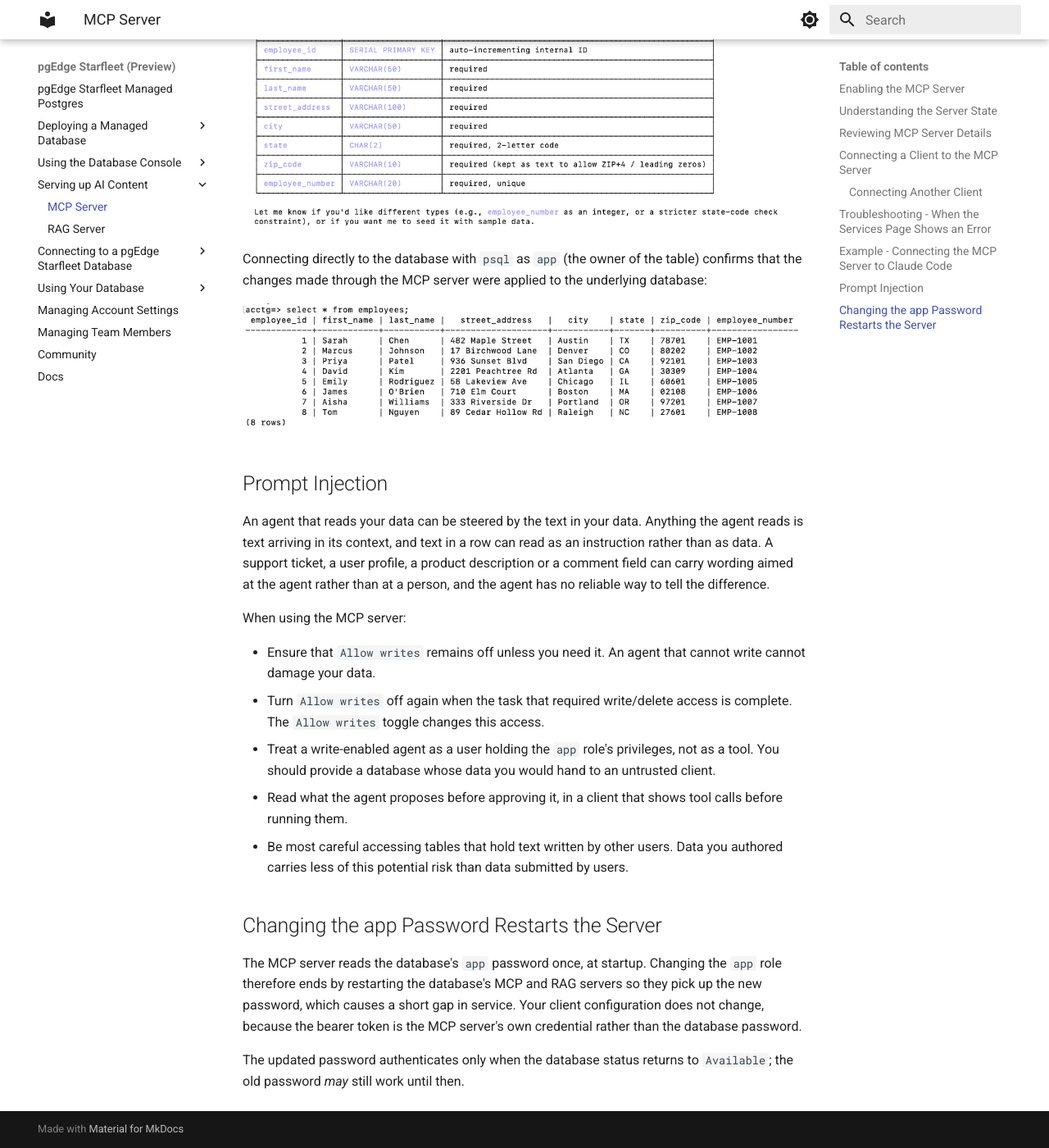
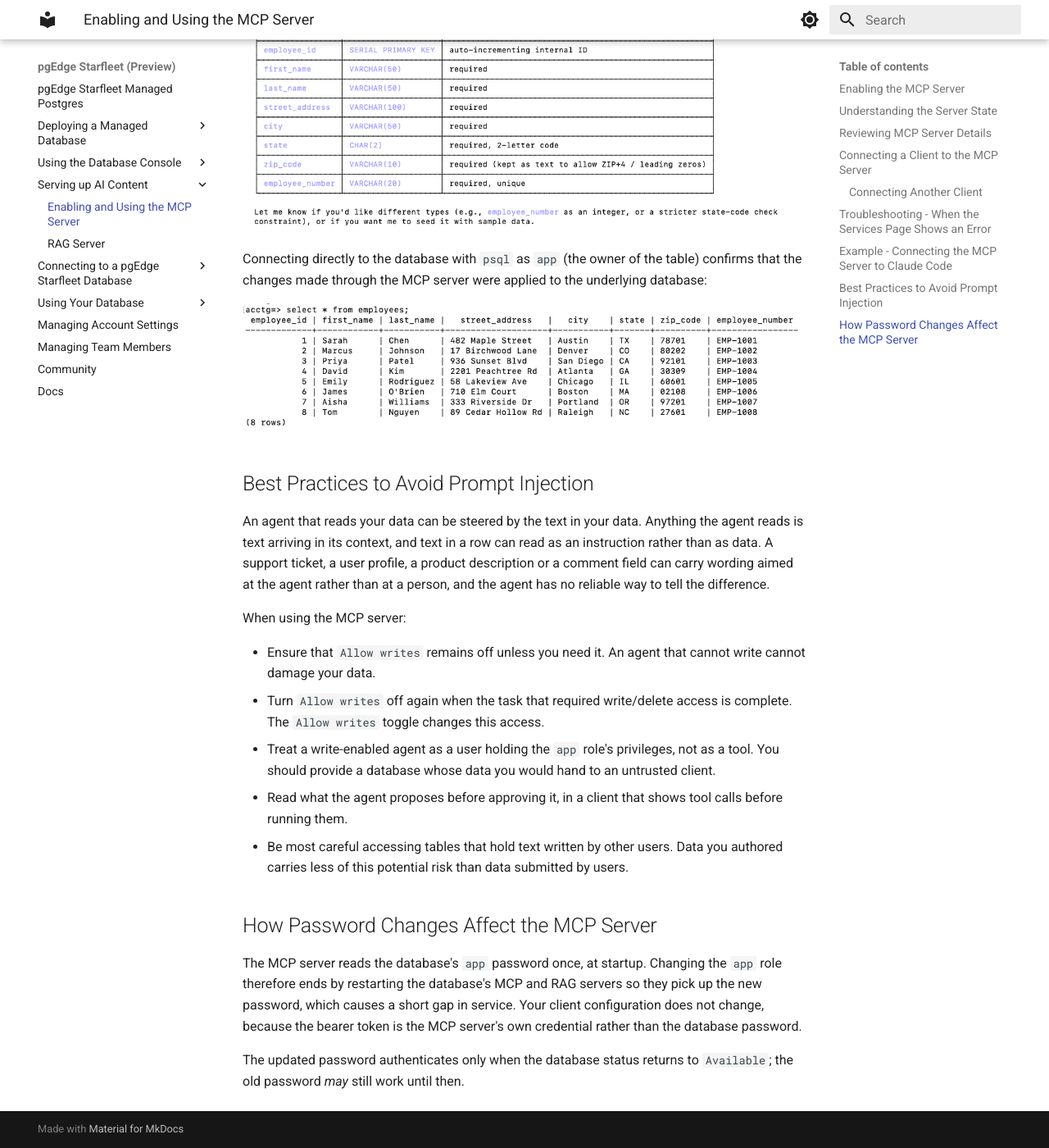
Before and after one commit to pgEdge/pgedge-starfleet-docs, an MkDocs documentation site: the page built from docs/serving_ai_content/mcp.md, in a window 1280 px wide and 1400 px high, scrolled down 7385 px. Shown: the whole window at 82% size. Built offline with MkDocs 1.6.1 and Material for MkDocs 9.7.7, drawn with Linux system fonts in a browser that asks for light colours; some of the changed text lies outside the part shown.

Commit message:
Reformat MCP server troubleshooting section, sync titles across docs
Reformat the Troubleshooting section of mcp.md to match the bulleted
message/cause pattern used in creating_managed.md's wizard
troubleshooting section.

Propagate mcp.md's renamed title (MCP Server -> Enabling and Using the
MCP Server) to the nav label and every cross-file link that referenced
the page by its old title.

Co-Authored-By: Claude Sonnet 5 <noreply@anthropic.com>

```diff
--- a/docs/serving_ai_content/mcp.md
+++ b/docs/serving_ai_content/mcp.md
@@ -1,4 +1,4 @@
-# MCP Server
+# Enabling and Using the MCP Server
 
 The `AI Services` pane on your database's management page displays icons you
 can use to deploy available services on your database.
@@ -283,7 +283,7 @@ The `Services` page displays a message when something goes wrong:
 
    ![Querying the employees table with psql as the app user](../images/sf_mcp_call_pg_psql.png)
 
-## Prompt Injection
+## Best Practices to Avoid Prompt Injection
 
 An agent that reads your data can be steered by the text in your data.
 Anything the agent reads is text arriving in its context, and text in a row
@@ -307,7 +307,7 @@ When using the MCP server:
   you authored carries less of this potential risk than data submitted by
   users.
 
-## Changing the app Password Restarts the Server
+## How Password Changes Affect the MCP Server
 
 The MCP server reads the database's `app` password once, at startup. Changing
 the `app` role therefore ends by restarting the database's MCP and RAG
--- a/mkdocs.yml
+++ b/mkdocs.yml
@@ -52,7 +52,7 @@ nav:
     - Reviewing the Activity Log: using_console/activity_log.md
     - Accessing Management Options with the Actions Menu: using_console/actions.md
   - Serving up AI Content:
-    - MCP Server: serving_ai_content/mcp.md
+    - Enabling and Using the MCP Server: serving_ai_content/mcp.md
     - RAG Server: serving_ai_content/rag.md
   - Connecting to a pgEdge Starfleet Database:
     - connecting/index.md
```
Also changed, not shown: docs/using_console/index.md (+4 -2 lines), docs/using_console/rotate_credentials.md (+3 -3 lines), docs/using_database/orm_guides.md (+2 -2 lines).
